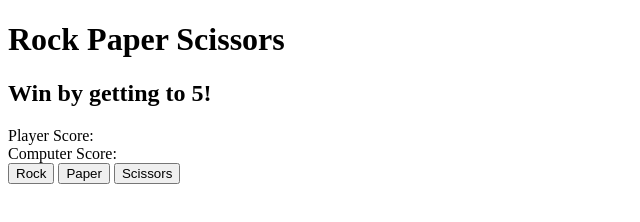
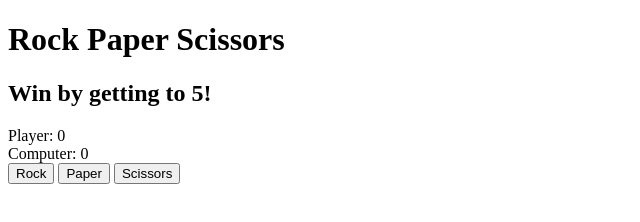
Before and after one commit to victorvang45/Rock-Paper-Scissors, a plain HTML site: page index.html in a window 1280 px wide. Shown: the full height of the page, 0-640 px from the left. Drawn offline with Linux system fonts and the light colour scheme.

Commit message:
Added score gui

```diff
--- a/index.html
+++ b/index.html
@@ -10,8 +10,8 @@
         <h1>Rock Paper Scissors</h1>
         <h2>Win by getting to 5!</h2>
         <div class="scores">
-            <div class="playerScore">Player Score:</div>
-            <div class="computerScore">Computer Score:</div>
+            <div id="playerScore">Player Score:</div>
+            <div id="computerScore">Computer Score:</div>
         </div>
 
         <div class="buttons">
--- a/rps.js
+++ b/rps.js
@@ -3,9 +3,14 @@ let  computerScore = 0;
 let playerSelection = '';
 
 
+const player = document.querySelector('#playerScore');
+player.textContent = 'Player: ' + playerScore;
 
+const computer = document.querySelector('#computerScore');
+computer.textContent = 'Computer: ' + computerScore;
 
 const rockBtn = document.querySelector('#rockBtn');
+
 
 rockBtn.addEventListener('click', () => {
     playerSelection = 'rock';
@@ -60,6 +65,10 @@ function game()
     computerSelection = getComputerSelection(computerSelection);
 
     playRound(computerSelection);
+    player.textContent = 'Player: ' + playerScore;
+    computer.textContent = 'Computer: ' + computerScore;
+
+
     console.log('player: ' + playerSelection);
     console.log('computer: ' + computerSelection);
     console.log('player: ' + playerScore);
@@ -71,5 +80,3 @@ function game()
         console.log('computer won');
     }
 }
-
-//console.log(game());
```
